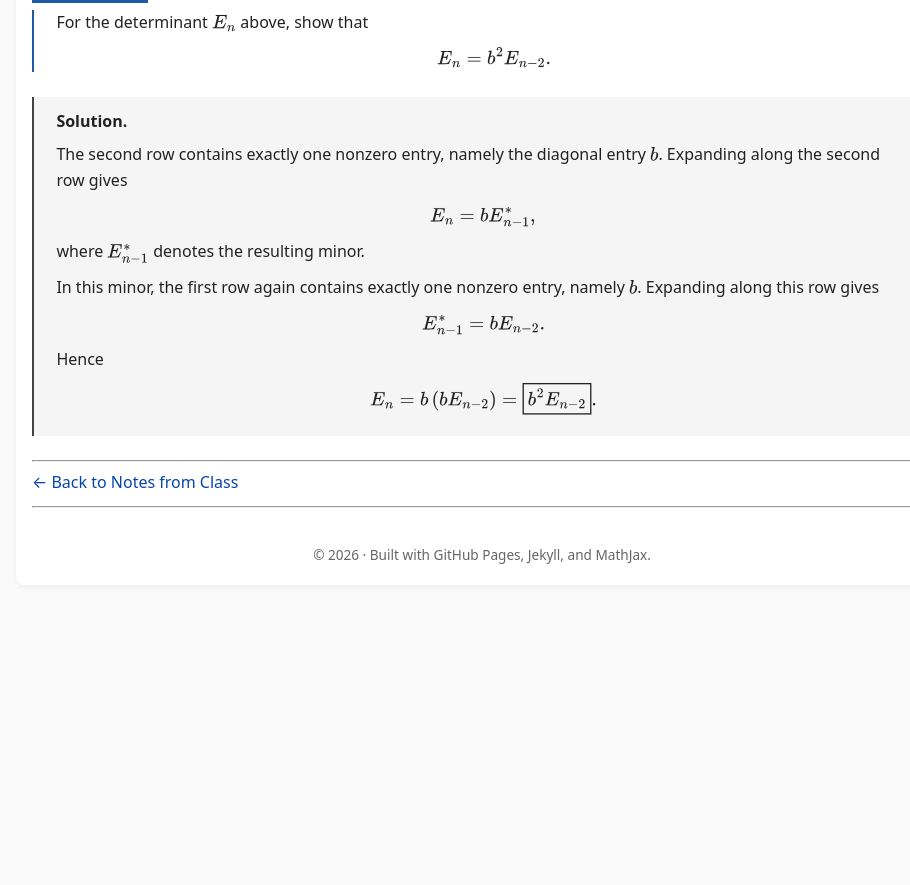
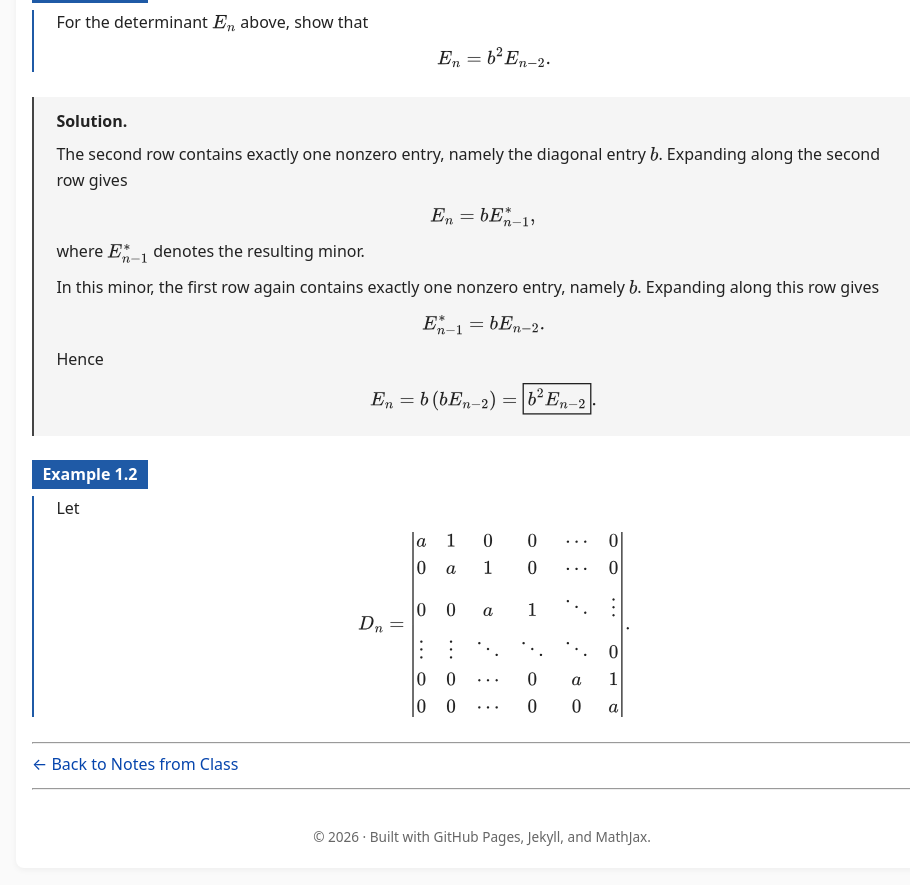
Before and after one commit to SaleemKamaludin/SaleemKamaludin.github.io, a Jekyll site: the page built from courses/math-2276/notes-from-class/lecture-2/index.md, in a window 1280 px wide and 900 px high, scrolled down 3238 px. Shown: the top 885 px of the window, without its empty margins (158-1068 px from the left). Built offline with Jekyll 4.4.1, drawn with Linux system fonts in a browser that asks for light colours; before the commit the page ends 3855 px from its top, so only the background shows below that.

Commit message:
Add second determinant example to Lecture 2

```diff
--- a/courses/math-2276/notes-from-class/lecture-2/index.md
+++ b/courses/math-2276/notes-from-class/lecture-2/index.md
@@ -446,6 +446,34 @@ b & 1 & 0 & 0 & \cdots & 0\\
 
 </div>
 
+<div class="math-env example">
+
+  <div class="math-env-heading">
+    <span class="math-env-tag">Example 1.2</span>
+  </div>
+
+  <div class="math-env-body">
+
+    <p>
+      Let
+    </p>
+
+    \[
+    D_n=
+    \begin{vmatrix}
+    a & 1 & 0 & 0 & \cdots & 0\\
+    0 & a & 1 & 0 & \cdots & 0\\
+    0 & 0 & a & 1 & \ddots & \vdots\\
+    \vdots & \vdots & \ddots & \ddots & \ddots & 0\\
+    0 & 0 & \cdots & 0 & a & 1\\
+    0 & 0 & \cdots & 0 & 0 & a
+    \end{vmatrix}.
+    \]
+
+  </div>
+
+</div>
+
 ---
 
 [← Back to Notes from Class]({{ '/courses/math-2276/notes-from-class/' | relative_url }})
```
